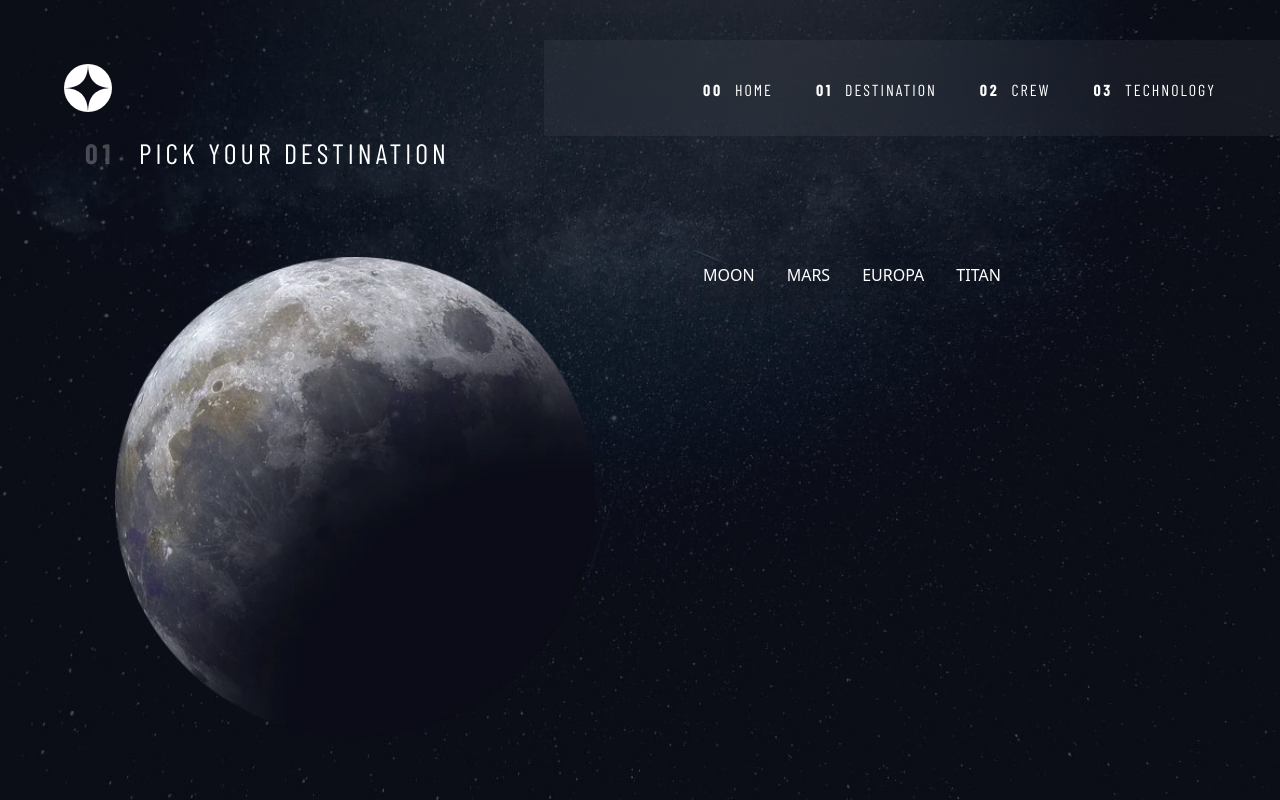
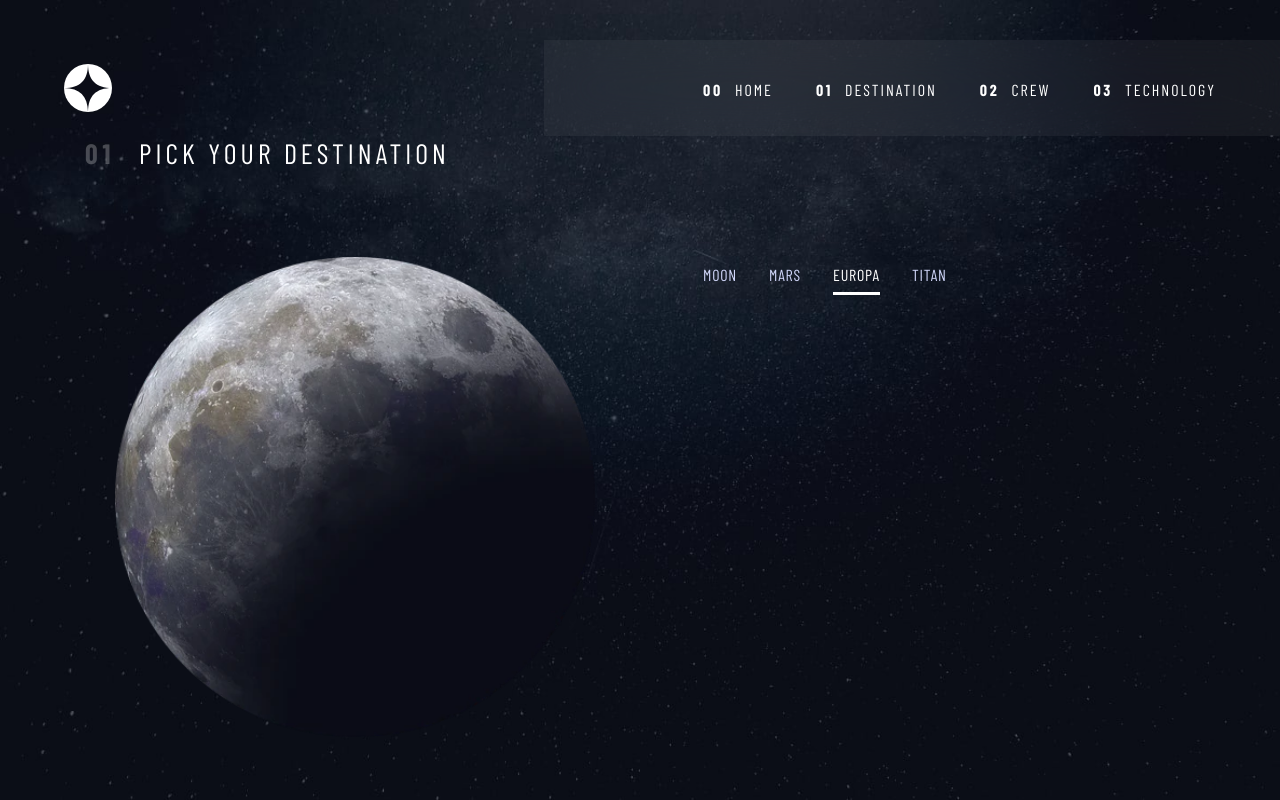
Before and after one commit to VillageR88/next-space-tourism-multi-page-website, a Next.js app: page /destination/europa/ in a window 1280 px wide. Built offline with nearby package versions, Linux system fonts and the light colour scheme; a web font is replaced by a local one.

Commit message:
destination initial
Signed-off-by: VillageR88 <villager88pl@gmail.com>

```diff
--- a/app/destination/[celestial]/page.tsx
+++ b/app/destination/[celestial]/page.tsx
@@ -1,4 +1,3 @@
-import Link from 'next/link';
 import { RoutesCelestial } from '../../routes';
 import Background from './Background';
 import Image from 'next/image';
@@ -9,7 +8,8 @@ const pageTitle = {
   title: 'PICK YOUR DESTINATION',
 };
 
-export default function Home() {
+export default function Home({ params }: { params: { celestial: string } }) {
+  const option = params.celestial;
   return (
     <>
       <Background />
@@ -26,14 +26,20 @@ export default function Home() {
           </div>
           <div className="flex size-full max-w-[539px] items-center justify-center">
             <div className="flex size-full max-h-[468px] max-w-[445px] flex-col">
-              <ul className="flex gap-[32px]">
+              <ul className="flex h-[32px] gap-[32px]">
                 {Object.entries(RoutesCelestial).map((item) => (
-                  <li key={item[0]}>
-                    <Link prefetch href={item[1]}>
-                      <button type="button" className="text-white">
-                        {item[0].toUpperCase()}
-                      </button>
-                    </Link>
+                  <li className="group/li flex flex-col justify-between" key={item[0]}>
+                    <button
+                      name="path"
+                      value={item[1] as RoutesCelestial}
+                      type="submit"
+                      className={`font-barlowCondensed text-[16px] tracking-wider transition ${option === item[0] ? 'text-white' : 'text-lightBlue hover:text-white'}`}
+                    >
+                      {item[0].toUpperCase()}
+                    </button>
+                    <div
+                      className={`h-[3px] w-full transition ${option === item[0] ? 'bg-white' : 'group-has-[button:hover]/li:bg-white/50'}`}
+                    />
                   </li>
                 ))}
               </ul>
--- a/app/layout.tsx
+++ b/app/layout.tsx
@@ -36,7 +36,6 @@ let path: string;
 // eslint-disable-next-line @typescript-eslint/require-await
 async function handleSubmit(FormData: FormData) {
   'use server';
-  console.log(FormData.get('path'));
   path = FormData.get('path') as Routes;
   redirect(path);
 }
```
